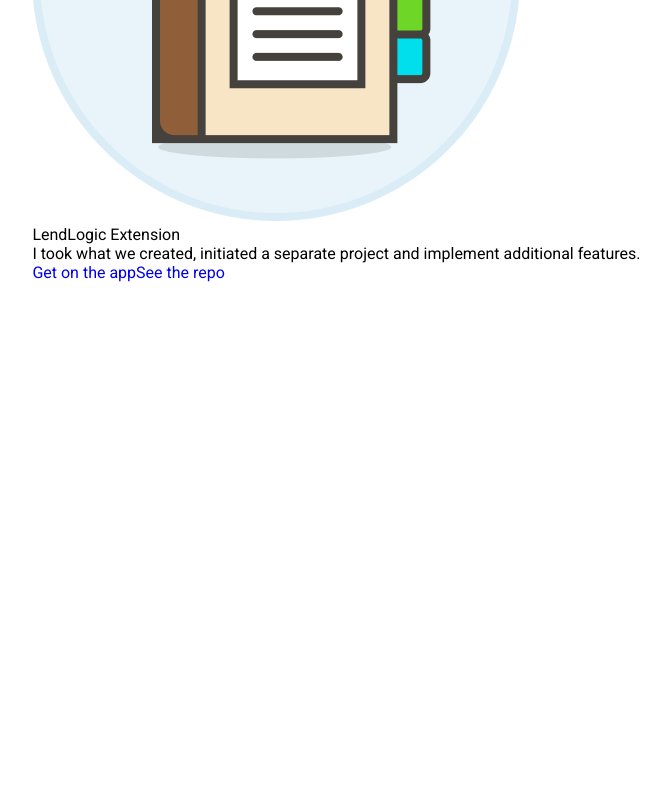
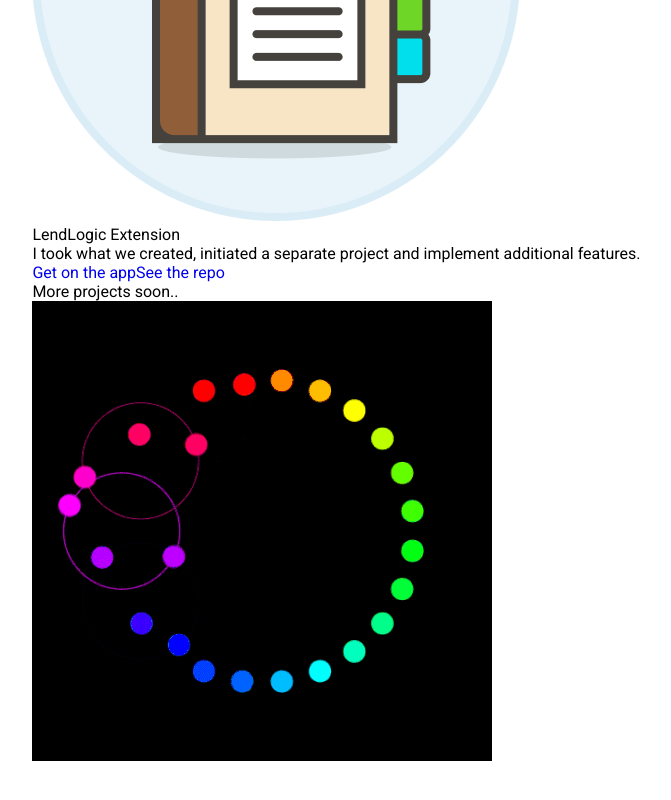
Before and after one commit to MartiZu/Portfolio, a React (Create React App) app in the folder portfolio/: page /projects in a window 1280 px wide. Shown: the part 2273-3073 px from the top of the page, without its empty margins (198-869 px from the left). Before the commit the page ends 2594 px from the top, so only its background shows below. Built offline with nearby package versions, Linux system fonts and the light colour scheme.

Commit message:
added loading at the end of the projects page

```diff
--- a/portfolio/src/pages/Projects.js
+++ b/portfolio/src/pages/Projects.js
@@ -52,6 +52,10 @@ export default function Projects() {
           <ProjectsCard key={index} project={project} />
         ))}
       </div>
+      <div className="loading-container">
+        <p>More projects soon..</p>
+        <img className="loading" src="/img/icons/loading.gif" alt="loading" />
+      </div>
     </div>
   );
 }
--- a/portfolio/src/styles/partials/_projects-section.scss
+++ b/portfolio/src/styles/partials/_projects-section.scss
@@ -45,3 +45,23 @@
     justify-content: flex-end;
   }
 }
+
+.loading-container {
+  display: flex;
+  flex-direction: column;
+  align-items: center;
+  justify-content: center;
+  margin-top: 2em;
+  p {
+    color: var(--primary-color);
+    font-size: 1.25em;
+    font-weight: 700;
+    margin-top: 0.7em;
+  }
+  .loading {
+    margin-top: 1em;
+    border-radius: 100%;
+    width: 20%;
+    align-items: center;
+  }
+}
```
Also changed, not shown: portfolio/public/img/icons/loading.gif (added).
